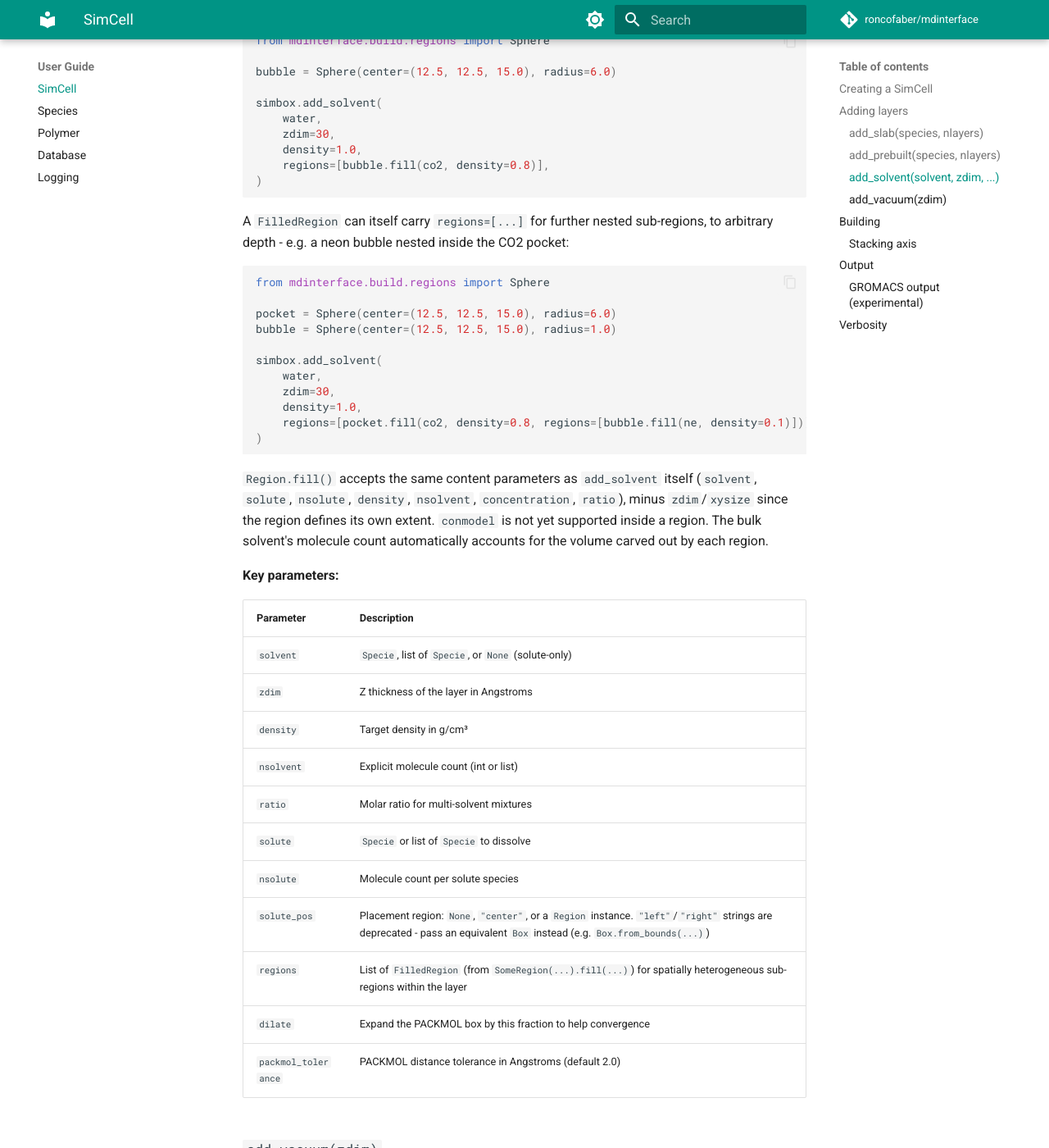
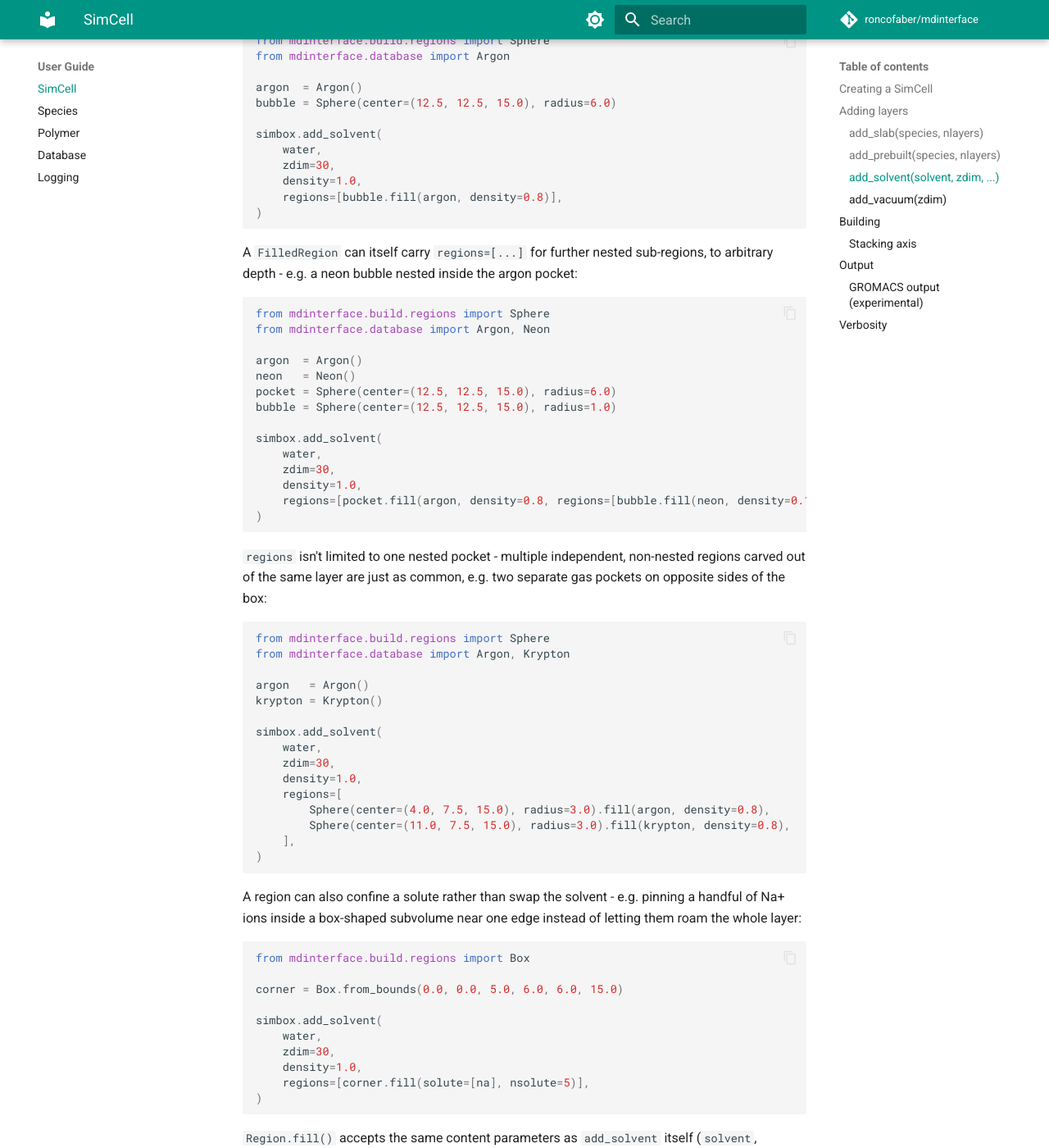
Before and after one commit to roncofaber/mdinterface, an MkDocs documentation site: the page built from docs/guide/simcell.md, in a window 1280 px wide and 1400 px high, scrolled down 2074 px. Shown: the whole window at 82% size. Built offline with MkDocs 1.6.1 and Material for MkDocs 9.7.7, drawn with Linux system fonts in a browser that asks for light colours; comment, search, counter and statistics services are not loaded; some of the changed text lies outside the part shown.

Commit message:
Expand pocket-regions doc examples with real species and more common cases
Replace the undefined co2/ne placeholders with real database species
(Argon, Neon, Krypton), and add two more examples: multiple non-nested
sibling regions in one layer, and a solute confined to a region via Box.

````diff
--- a/docs/guide/simcell.md
+++ b/docs/guide/simcell.md
@@ -76,26 +76,31 @@ simbox.add_solvent(
 **Spatially heterogeneous regions (pockets):**
 
 Carve a `Sphere`, `Box`, or `Cylinder` out of the layer and fill it with different content - e.g.
-a CO2 gas pocket embedded in bulk water:
+an argon gas pocket embedded in bulk water:
 
 ```python
 from mdinterface.build.regions import Sphere
+from mdinterface.database import Argon
 
+argon  = Argon()
 bubble = Sphere(center=(12.5, 12.5, 15.0), radius=6.0)
 
 simbox.add_solvent(
     water,
     zdim=30,
     density=1.0,
-    regions=[bubble.fill(co2, density=0.8)],
+    regions=[bubble.fill(argon, density=0.8)],
 )
 ```
 
-A `FilledRegion` can itself carry `regions=[...]` for further nested sub-regions, to arbitrary depth - e.g. a neon bubble nested inside the CO2 pocket:
+A `FilledRegion` can itself carry `regions=[...]` for further nested sub-regions, to arbitrary depth - e.g. a neon bubble nested inside the argon pocket:
 
 ```python
 from mdinterface.build.regions import Sphere
+from mdinterface.database import Argon, Neon
 
+argon  = Argon()
+neon   = Neon()
 pocket = Sphere(center=(12.5, 12.5, 15.0), radius=6.0)
 bubble = Sphere(center=(12.5, 12.5, 15.0), radius=1.0)
 
@@ -103,7 +108,45 @@ simbox.add_solvent(
     water,
     zdim=30,
     density=1.0,
-    regions=[pocket.fill(co2, density=0.8, regions=[bubble.fill(ne, density=0.1)])],
+    regions=[pocket.fill(argon, density=0.8, regions=[bubble.fill(neon, density=0.1)])],
+)
+```
+
+`regions` isn't limited to one nested pocket - multiple independent, non-nested regions carved
+out of the same layer are just as common, e.g. two separate gas pockets on opposite sides of the
+box:
+
+```python
+from mdinterface.build.regions import Sphere
+from mdinterface.database import Argon, Krypton
+
+argon   = Argon()
+krypton = Krypton()
+
+simbox.add_solvent(
+    water,
+    zdim=30,
+    density=1.0,
+    regions=[
+        Sphere(center=(4.0, 7.5, 15.0), radius=3.0).fill(argon, density=0.8),
+        Sphere(center=(11.0, 7.5, 15.0), radius=3.0).fill(krypton, density=0.8),
+    ],
+)
+```
+
+A region can also confine a solute rather than swap the solvent - e.g. pinning a handful of Na+
+ions inside a box-shaped subvolume near one edge instead of letting them roam the whole layer:
+
+```python
+from mdinterface.build.regions import Box
+
+corner = Box.from_bounds(0.0, 0.0, 5.0, 6.0, 6.0, 15.0)
+
+simbox.add_solvent(
+    water,
+    zdim=30,
+    density=1.0,
+    regions=[corner.fill(solute=[na], nsolute=5)],
 )
 ```
 
````
